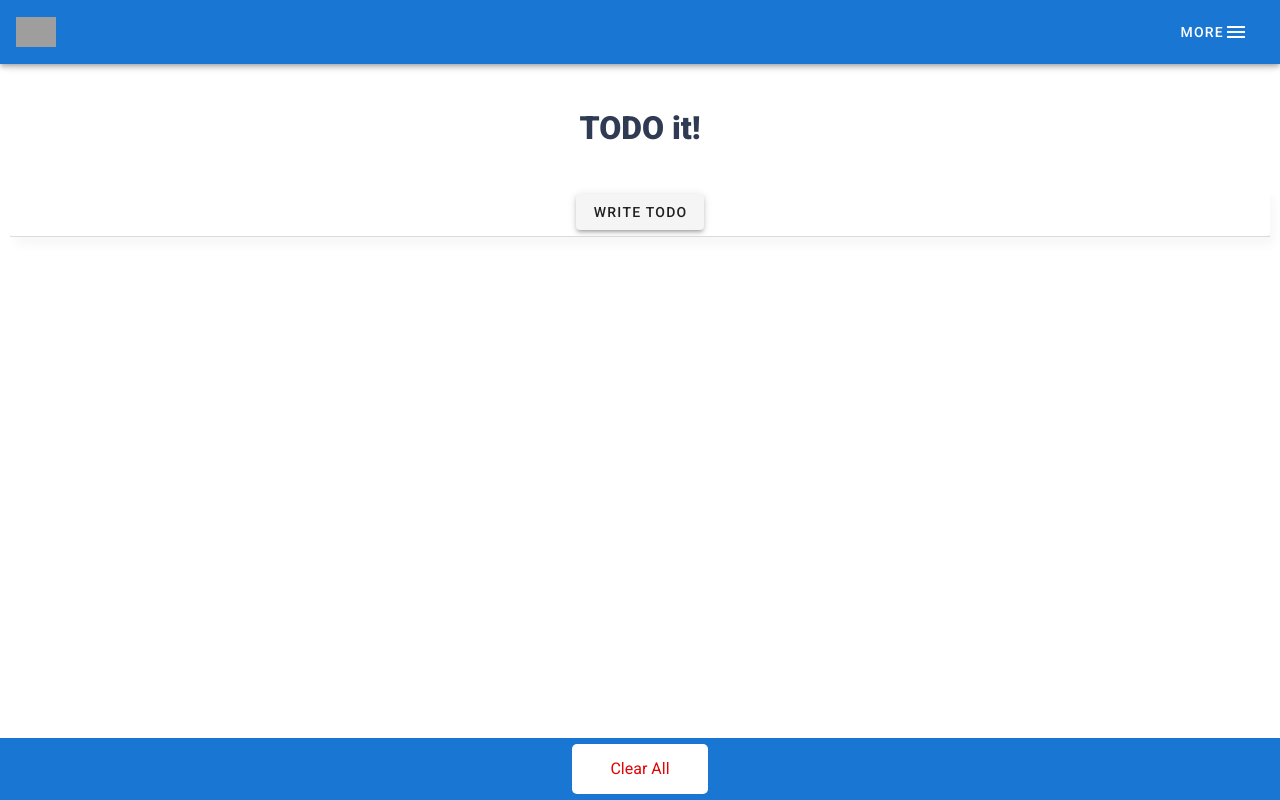
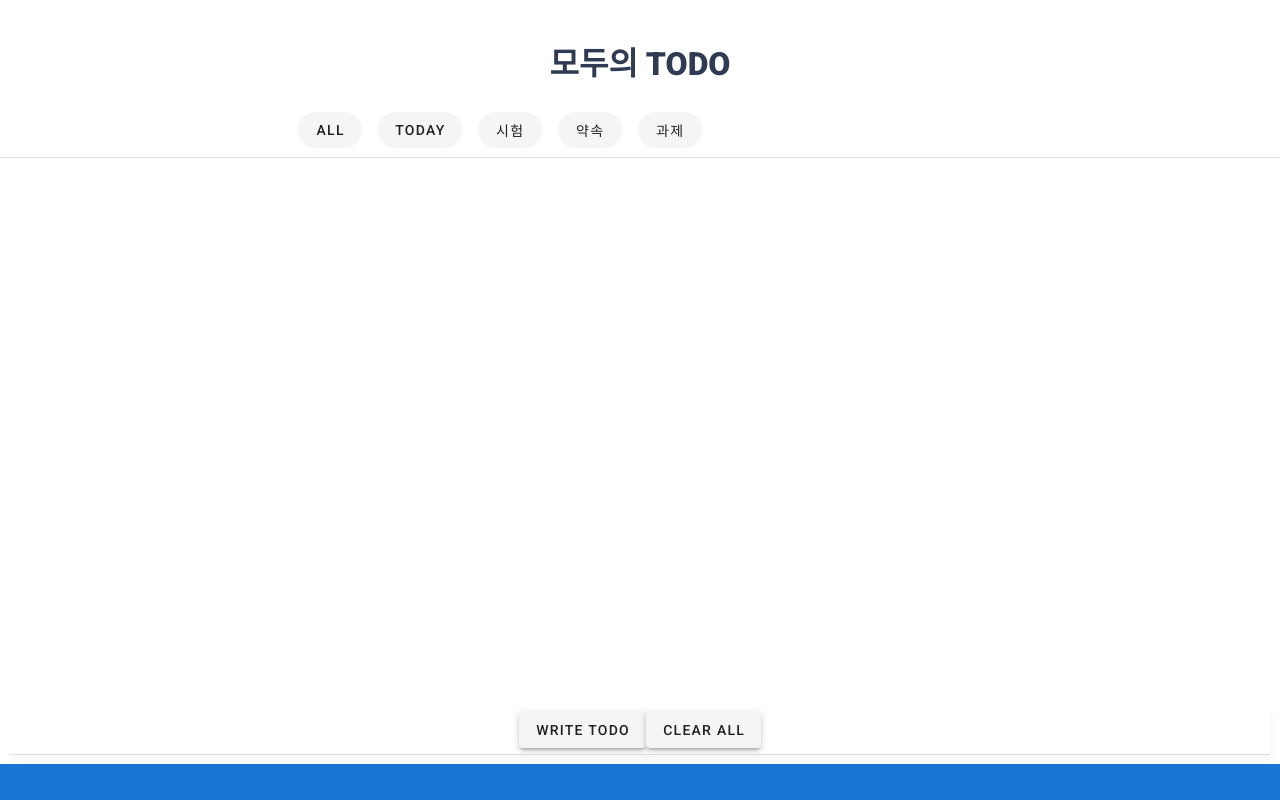
Before and after one commit to Sehannnnnnn/Todo-for-everyone, a Vue app: page / in a window 1280 px wide. Built offline with nearby package versions, Linux system fonts and the light colour scheme; grey boxes are pictures that could not be loaded.

Commit message:
implement feature category

```diff
--- a/src/App.vue
+++ b/src/App.vue
@@ -1,35 +1,18 @@
 <template>
   <v-app>
-    <v-app-bar app color="primary" dark>
-      <div class="d-flex align-center">
-        <v-img
-          alt="Vuetify Logo"
-          class="shrink mr-2"
-          contain
-          src="https://cdn.vuetifyjs.com/images/logos/vuetify-logo-dark.png"
-          transition="scale-transition"
-          width="40"
-        />
-      </div>
-
-      <v-spacer></v-spacer>
-
-      <v-btn text>
-        <span>More</span>
-        <v-icon>mdi-menu</v-icon>
-      </v-btn>
-    </v-app-bar>
-
     <v-main>
       <TodoHeader />
-      <TodoInput v-on:addTodo="addTodo"></TodoInput>
+      <TodoCategory v-bind:propscategories="todoCategories" @selectTodo="selectTodo"/>
+      <v-divider class="divider"></v-divider>
       <TodoList
         v-bind:propsdata="todoItems"
+        :propscategories="todoCategories"
         @removeTodo="removeTodo"
         @completeTodo="completeTodo"
         @updateTodo="updateTodo"
       ></TodoList>
     </v-main>
+      <TodoInput v-on:addTodo="addTodo" v-on:removeAll="clearAll" v-bind:propscategories="todoCategories"></TodoInput>
     <v-footer color="primary">
       <TodoFooter v-on:removeAll="clearAll" />
     </v-footer>
@@ -41,6 +24,8 @@ import TodoFooter from "./components/TodoFooter.vue";
 import TodoHeader from "./components/TodoHeader.vue";
 import TodoList from "./components/TodoList.vue";
 import TodoInput from "./components/TodoInput.vue";
+import TodoCategory from './components/TodoCategory.vue';
+
 
 export default {
   name: "App",
@@ -50,11 +35,14 @@ export default {
     TodoFooter,
     TodoHeader,
     TodoInput,
+    TodoCategory,
   },
 
   data() {
     return {
       todoItems: [],
+      todoCategories: ["All", "Today", "시험", "약속", "과제"],
+      SelectedCategory : "All",
     };
   },
   methods: {
@@ -82,7 +70,21 @@ export default {
     updateTodo(todoObj) {
       const input = JSON.stringify(todoObj);
       localStorage.setItem(todoObj.sn, input);
-    }
+    },
+    selectTodo(category) {
+      this.todoItems = [];
+      this.SelectedCategory = category;
+      for (var i = 0; i < localStorage.length; i++) {
+        this.todoItems.push(JSON.parse(localStorage.getItem(localStorage.key(i))));
+          } if (this.todoItems.length > 1) {
+              const key = "sn";
+              this.todoItems.sort(function (a,b) {return a[key] - b[key]})
+          }
+      if (category !== "All") {
+          this.todoItems = this.todoItems.filter(function (todo) { return todo.category == category})
+        }
+      }
+
   },
   created() {
     if (localStorage.length > 0) {
@@ -105,4 +107,7 @@ body {
 .shadow {
   box-shadow: 5px 10px 10px rgba(0, 0, 0, 0.03);
 }
+.divider {
+  margin-top: 15px;
+}
 </style>
--- /dev/null
+++ b/src/components/TodoCategory.vue
@@ -0,0 +1,49 @@
+<template>
+  <v-sheet
+    class="mx-auto"
+    max-width="700"
+    height="30"
+  >
+    <v-slide-group
+      multiple
+      show-arrows
+    >
+      <v-slide-item
+        v-for="category in propscategories"
+        :key="category"
+        v-slot="{active, toggle}"
+      >
+        <v-btn
+          class="mx-2"
+          :input-value="active"
+          active-class="purple white--text"
+          depressed
+          rounded
+          @click="[toggle, selectCategory(category)]"
+        >
+          {{category}}
+        </v-btn>
+      </v-slide-item>
+    </v-slide-group>
+  </v-sheet>
+</template>
+
+<script>
+export default {
+    props: ["propscategories"],
+    data() {
+        return {
+
+        }
+    },
+    methods: {
+        selectCategory(category) {
+            this.$emit("selectTodo", category);
+        }
+    },
+}
+</script>
+
+<style>
+
+</style>
--- a/src/components/TodoFooter.vue
+++ b/src/components/TodoFooter.vue
@@ -1,19 +1,13 @@
 <template>
   <v-container>
-    <v-row class="text-center">
-    <div class="clearAllContainer">
-      <span class="clearAllBtn" @click="clearTodo">Clear All</span>
-    </div>
-    </v-row>
+
   </v-container>
 </template>
 
 <script>
 export default {
   methods: {
-    clearTodo() {
-      this.$emit("removeAll");
-    },
+
   },
 };
 </script>
--- a/src/components/TodoHeader.vue
+++ b/src/components/TodoHeader.vue
@@ -1,7 +1,7 @@
 <template>
 <v-container>
   <v-row justify="center">
-    <h1>TODO it!</h1>
+    <h1>모두의 TODO</h1>
   </v-row>
 </v-container>
 </template>
--- a/src/components/TodoInput.vue
+++ b/src/components/TodoInput.vue
@@ -1,6 +1,7 @@
 <template>
   <div class="inputBox shadow">
     <v-btn elevation="3" @click="showInputModal = true">Write Todo</v-btn>
+    <v-btn elevation="3" @click="clearTodo">Clear All</v-btn>
     <v-divider></v-divider>
     <AlertModal v-if="showModal" @close="showModal = false">
       <h3 slot="header">경고</h3>
@@ -19,7 +20,16 @@
               md="12"
             >
             <v-text-field v-model="todoTitle" label="Todo title"
-            :rules="rules" counter="25" filled rounded v-on:keyup.enter="addTodo"></v-text-field>
+            counter="25" filled rounded v-on:keyup.enter="addTodo"></v-text-field>
+            </v-col>
+            <v-col
+              cols="12"
+              md="12"
+            >
+            <v-select
+            :items="propscategories"
+            v-model="todoCategory"
+            label="Select todo category"></v-select>
             </v-col>
             <v-col
               cols="12"
@@ -51,10 +61,12 @@ import AlertModal from './common/AlertModal.vue'
 import TodoInputModal from './Modal/TodoInputModal.vue'
 
 export default {
+  props: ["propscategories"],
   data() {
     return {
       todoTitle: "",
       todoDetail: "",
+      todoCategory: "",
       showModal: false,
       showInputModal: false,
     }
@@ -65,6 +77,7 @@ export default {
         let todoObj = {
           sn : + new Date(),
           title : this.todoTitle && this.todoTitle.trim(),
+          category: this.todoCategory,
           detail : this.todoDetail && this.todoDetail.trim(),
           isCompleted : false,
           isDeleted : false,
@@ -76,10 +89,13 @@ export default {
       }
     },
     clearInput() {
-       this.todoTitle = '';
-      this.todoDetail = '';
-    }
-
+      this.todoTitle = "";
+      this.todoDetail = "";
+      this.todoCatgory = "";
+    },
+    clearTodo() {
+      this.$emit("removeAll");
+    },
   },
   components: {
     AlertModal,
@@ -118,4 +134,17 @@ input:focus {
 .inputBtn {
   margin: 3px;
 }
+
+.clearAllContainer {
+  width: 8.5rem;
+  height: 50px;
+  line-height: 50px;
+  background-color: white;
+  border-radius: 5px;
+  margin: 0 auto;
+}
+.clearAllBtn {
+  color: #e20303;
+  display: block;
+}
 </style>
--- a/src/components/TodoList.vue
+++ b/src/components/TodoList.vue
@@ -4,18 +4,20 @@
       <v-card class="mb-2 " v-for="(todoItem, index) in propsdata" :key="todoItem">
         <v-card-actions>
           <v-list-item>
-            <v-list-item-avatar @click="completeTodo(todoItem, index)" v-bind:style="{ backgroundColor : todoItem.isCompleted ? 'lightgreen' : '' }">
-              <v-icon> mdi-check </v-icon>
-            </v-list-item-avatar>
             <v-list-item-content @click="showDetailModal(todoItem)">
+              <v-list-item-group class="cate">
+                <v-chip class="cateChip" v-text="todoItem.category">
+                </v-chip>
+              </v-list-item-group>
               <v-list-item-title v-text="todoItem.title" v-bind:class="{todoTitle: true}"></v-list-item-title>
               <v-list-item-content v-text="todoItem.detail" v-bind:class="{todoDetail: true}"></v-list-item-content>
-            </v-list-item-content>
-            <v-list-item-action @click="removeTodo(todoItem, index)">
-              <v-btn icon>
+              </v-list-item-content>
+            <v-btn icon color="green" @click="completeTodo(todoItem, index)" v-bind:style="{ backgroundColor : todoItem.isCompleted ? 'lightgreen' : '' }">
+              <v-icon> mdi-check </v-icon>
+            </v-btn>
+            <v-btn icon small color="red" @click="removeTodo(todoItem, index)">
                 <v-icon>mdi-close</v-icon>
-              </v-btn>
-            </v-list-item-action>
+            </v-btn>
           </v-list-item>
         </v-card-actions>
       </v-card>
@@ -31,6 +33,15 @@
               md="12"
             >
             <v-text-field v-model="Todo.title" placeholder="Type what you have to do" counter="25" filled rounded v-on:keyup.enter="addTodo"></v-text-field>
+            </v-col>
+            <v-col
+              cols="12"
+              md="12"
+            >
+            <v-select
+            :items="propscategories"
+            v-model="Todo.category"
+            label="Select todo category"></v-select>
             </v-col>
             <v-col
               cols="12"
@@ -60,7 +71,7 @@
 import TodoDetailModal from './Modal/TodoDetailModal.vue';
 
 export default {
-  props: ["propsdata"],
+  props: ['propsdata', 'propscategories'],
   data() {
     return {
       showModal : false,
@@ -81,6 +92,8 @@ export default {
       this.$emit("completeTodo", todoItem);
     },
     showDetailModal(todoItem) {
+      console.log(todoItem);
+      console.log(this.propscategories);
       this.Todo = todoItem;
       this.showModal=true;
     }
@@ -134,6 +147,9 @@ li {
   opacity: 0;
   transform: translateY(30px);
 }
+.cate {
+  padding-bottom: 3px;
+}
 .hover {
   font-size: 10;
 }
```
